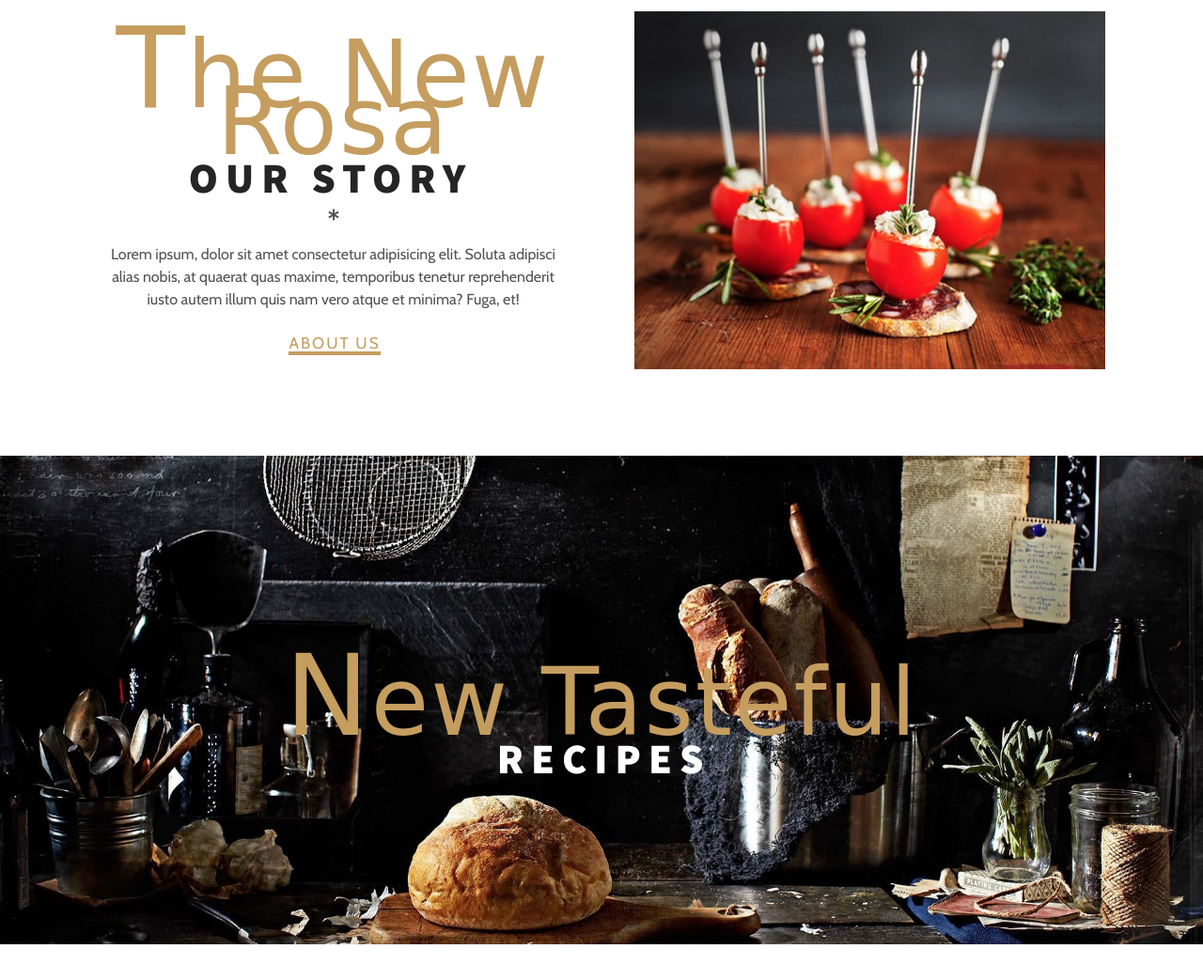
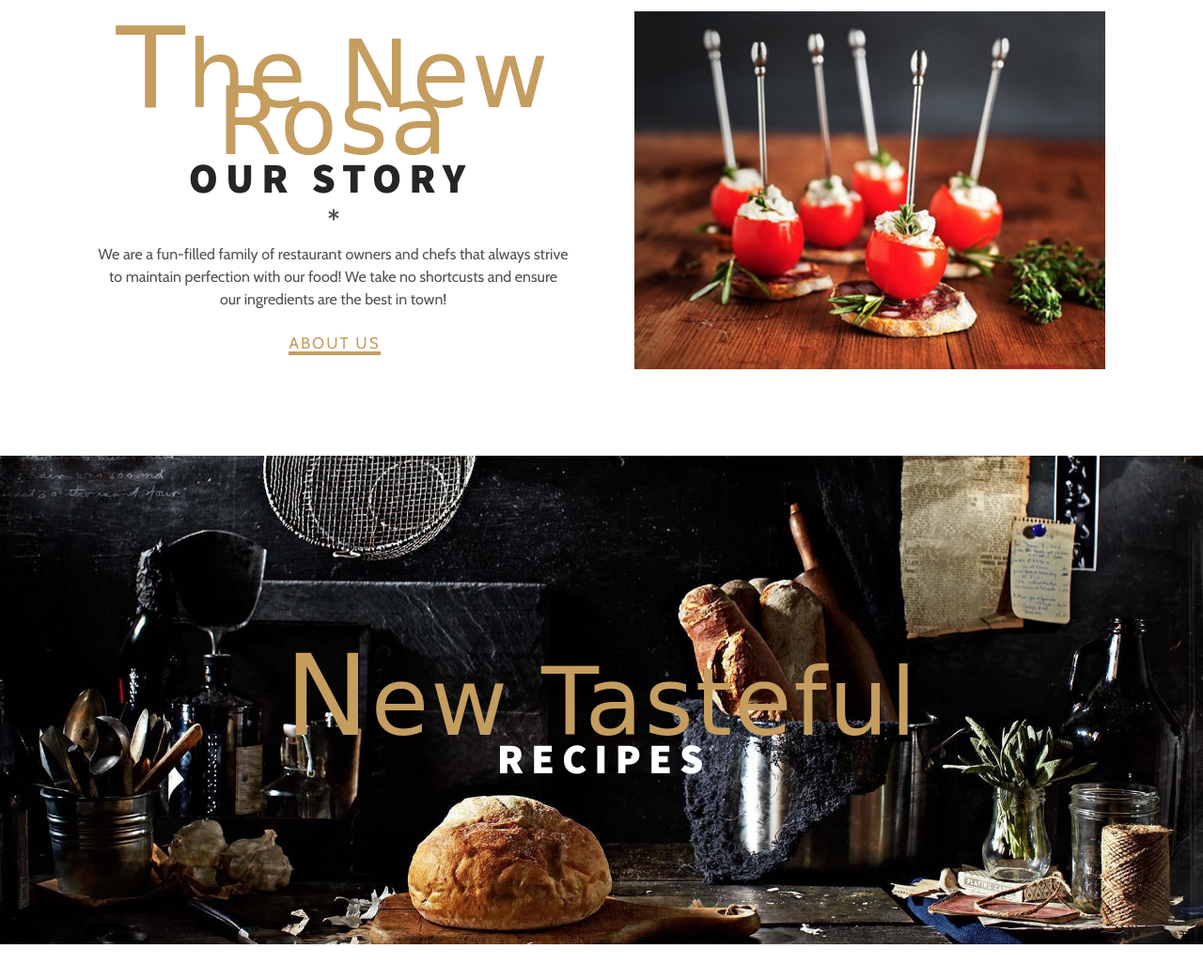
Before and after one commit to LM32/The-Rosa-Restaurant, a plain HTML site: page index.html in a window 1280 px wide. Shown: the part 876-1919 px from the top of the page at 94% size. Drawn offline with nearby package versions, Linux system fonts and the light colour scheme; a web font is replaced by a local one.

Commit message:
Update index.html

```diff
--- a/index.html
+++ b/index.html
@@ -86,7 +86,7 @@
                         <h1 class="headline headline-dark" >Our Story</h1>
                         <div class="asterisk"><i class="fas fa-asterisk"></i></div>
                     </div>
-                    <p>Lorem ipsum, dolor sit amet consectetur adipisicing elit. Soluta adipisci alias nobis, at quaerat quas maxime, temporibus tenetur reprehenderit iusto autem illum quis nam vero atque et minima? Fuga, et!
+                    <p>We are a fun-filled family of restaurant owners and chefs that always strive to maintain perfection with our food! We take no shortcusts and ensure our ingredients are the best in town!
                     </p>
                     <a href="#" class="btn body-btn">About Us</a>
                 </div>
```
